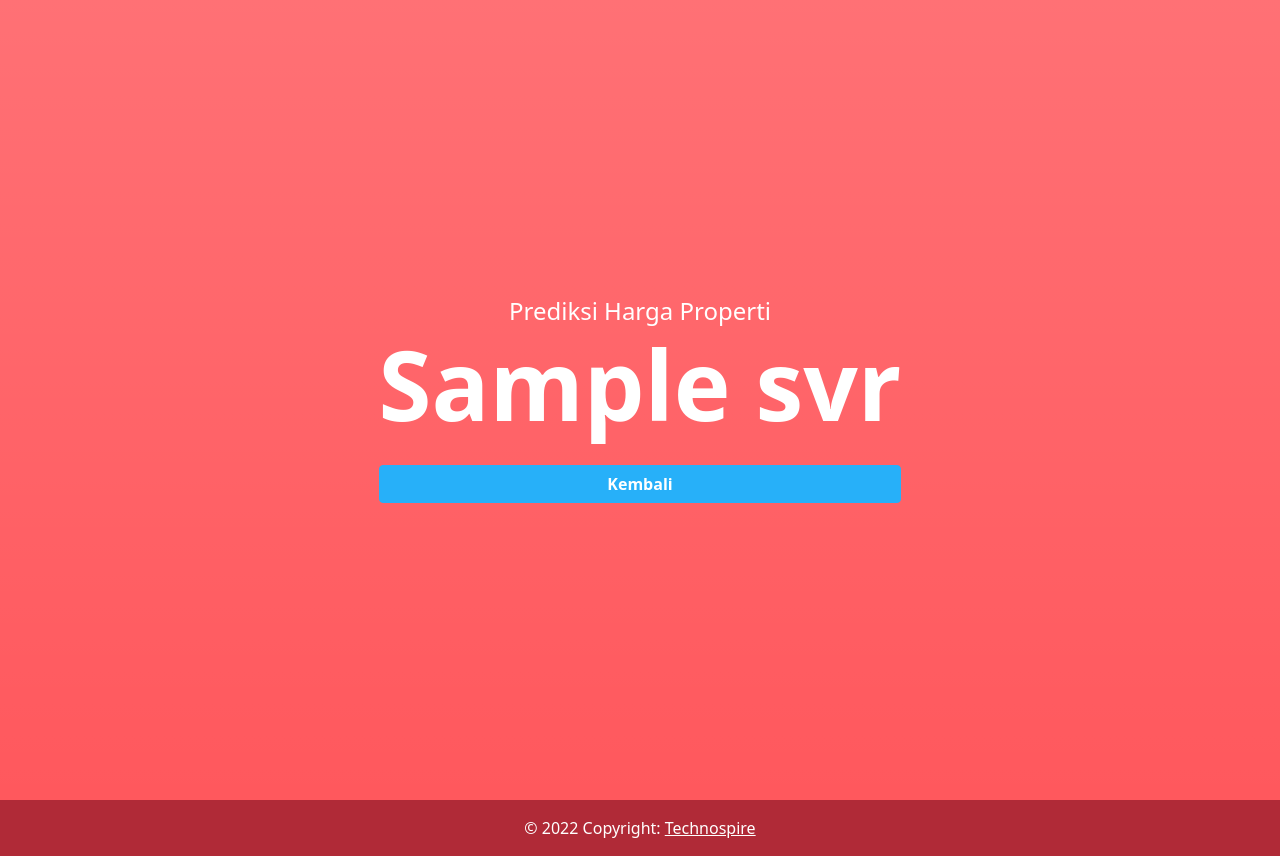
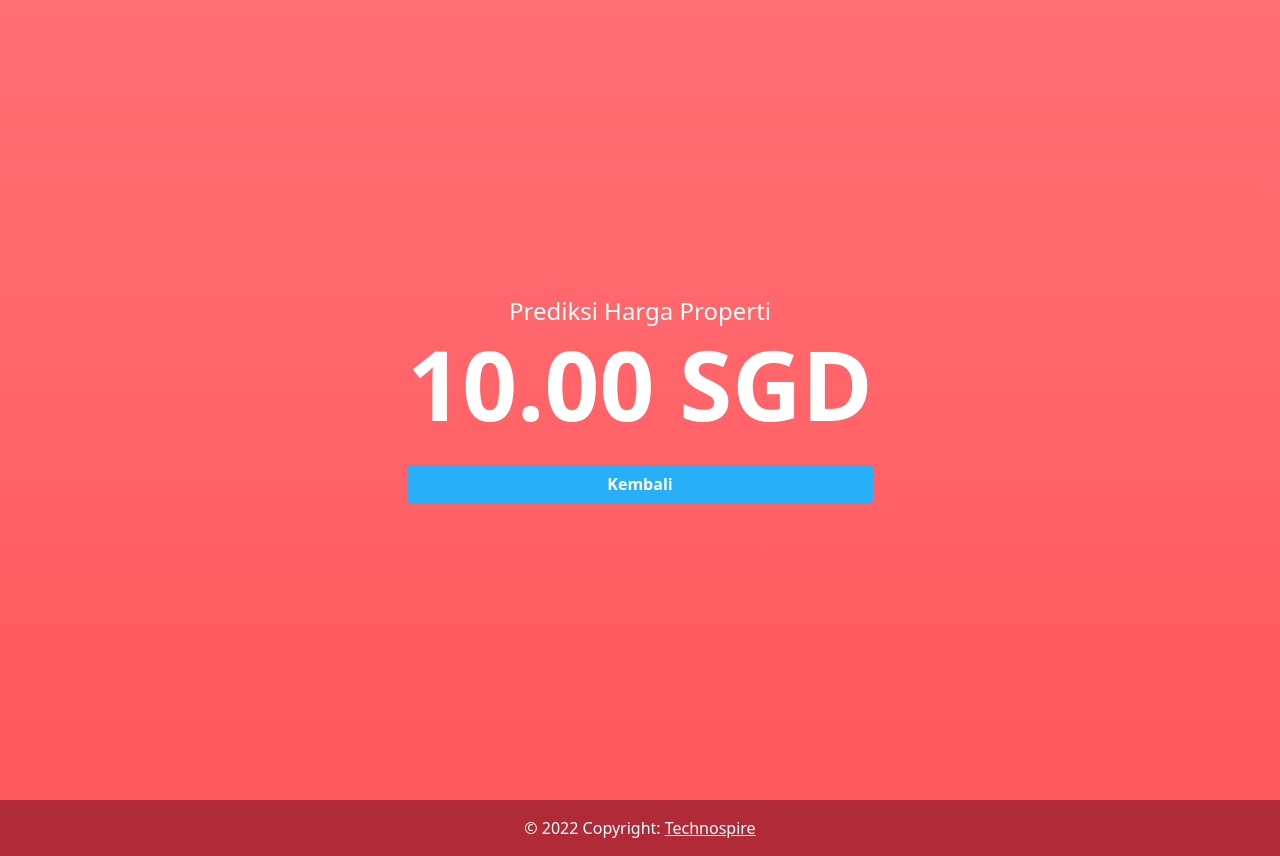
Before and after one commit to akristianto03/AirBnbCapstone, a Flask app: template templates/result.html in a window 1280 px wide. Run offline with Flask 2, Linux system fonts and the light colour scheme; the template is opened without the code that fills it: most values are stand-ins (such as "Sample title", 1, 10 or a date in 2020); some libraries are stand-ins or nearby versions.

Commit message:
dolar formating

```diff
--- a/templates/result.html
+++ b/templates/result.html
@@ -23,7 +23,7 @@
                     Prediksi Harga Properti
                 </h4>
                 <h1 class=" fw-bold text-white text-center mb-4" style="font-size: 6rem;">
-                    {{svr}}
+                    {{'{0:.2f}'.format(svr[0])}} SGD
                 </h1>
                 <a href="/" id="backButton" class=" fw-bold btn btn-primary text-white">Kembali</a>
             </div>
```
